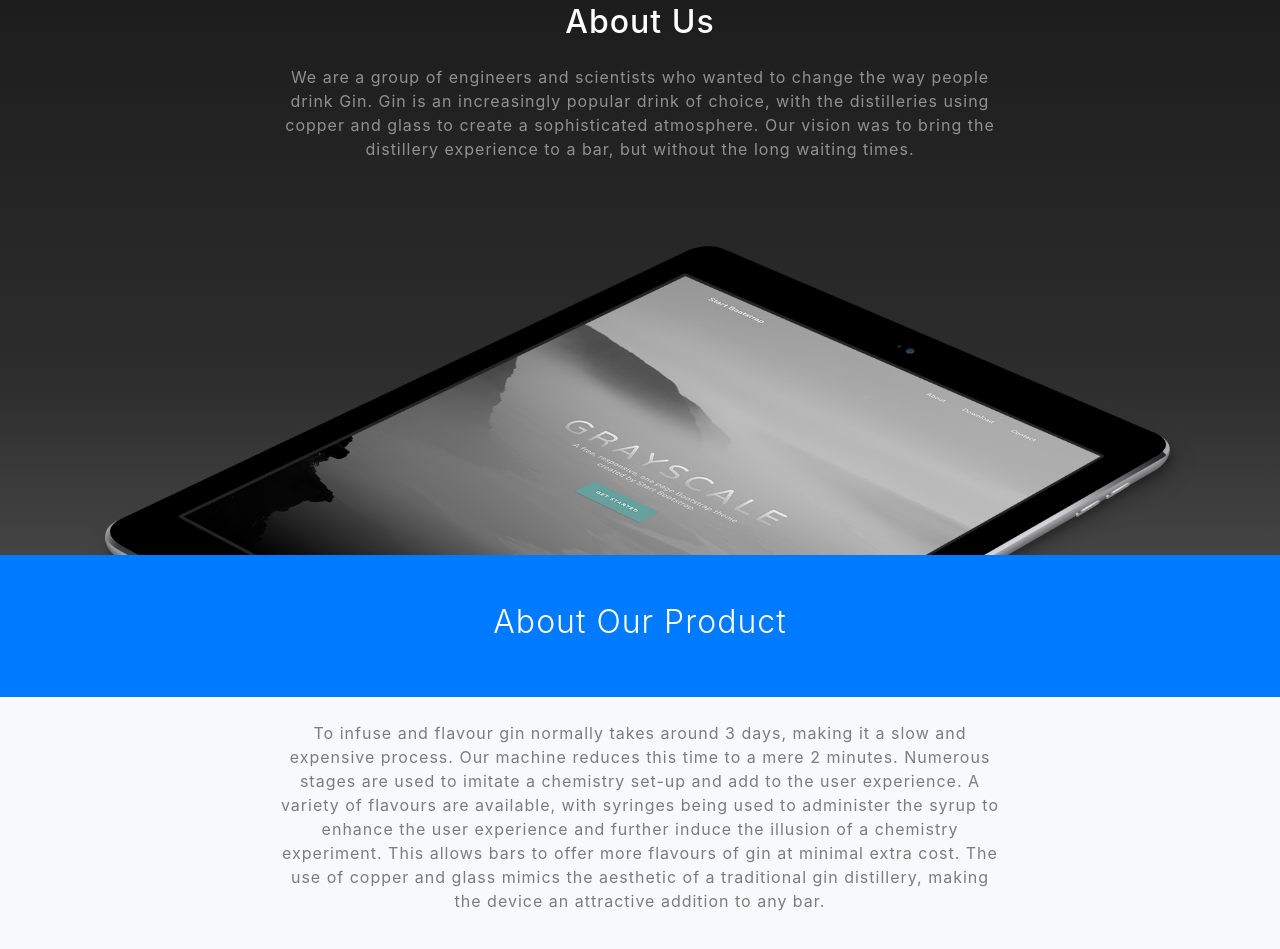
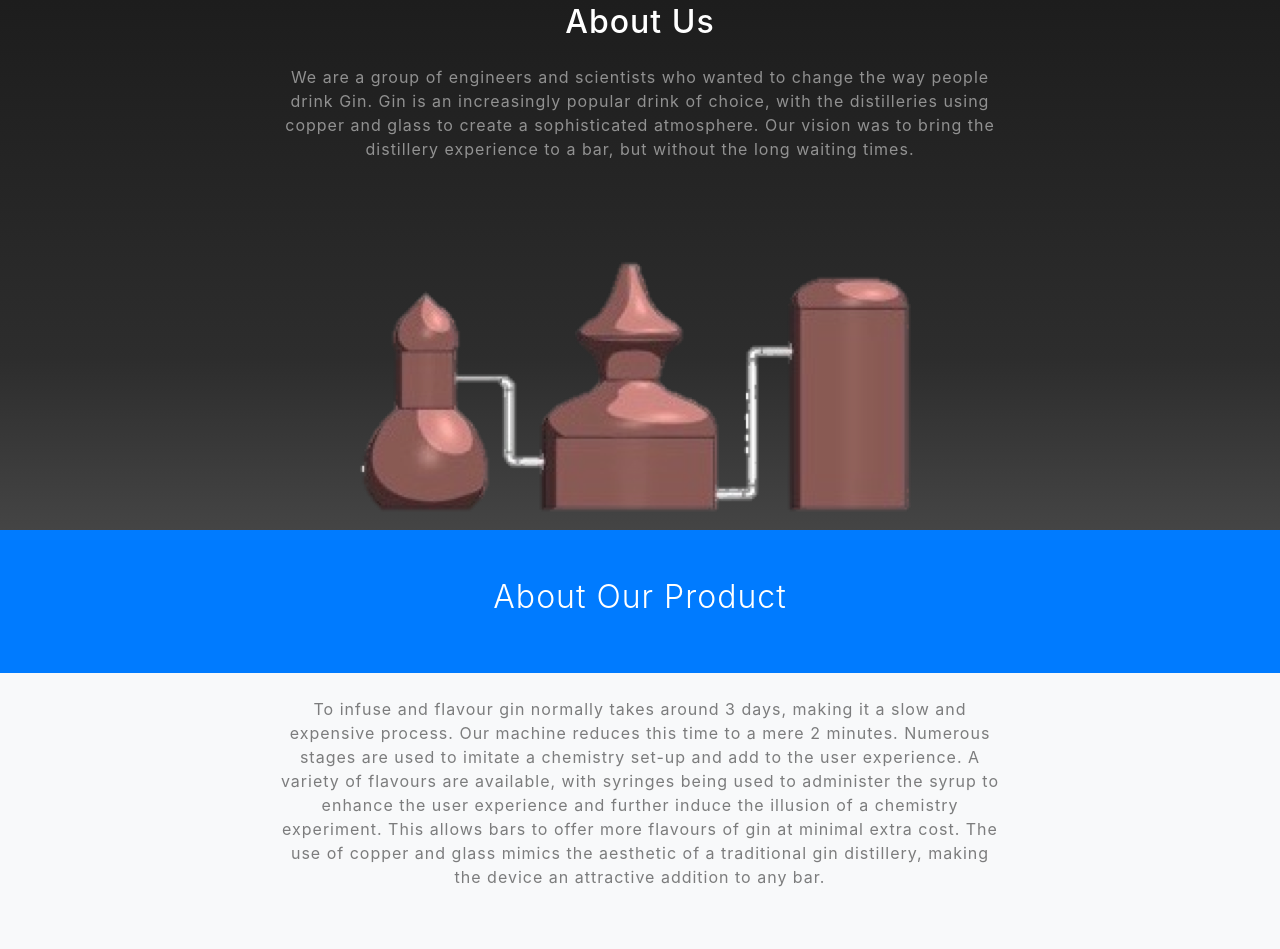
Before and after one commit to zoehall12/horizons, a website with bundled scripts: page index.html in a window 1280 px wide. Shown: the part 957-1906 px from the top of the page. Built offline with nearby package versions, Linux system fonts and the light colour scheme.

Commit message:
about image

```diff
--- a/index.html
+++ b/index.html
@@ -80,7 +80,7 @@
           <p class="text-white-50">We are a group of engineers and scientists who wanted to change the way people drink Gin. Gin is an increasingly popular drink of choice, with the distilleries using copper and glass to create a sophisticated atmosphere. Our vision was to bring the distillery experience to a bar, but without the long waiting times.</p>
         </div>
       </div>
-      <img src="img/ipad.png" class="img-fluid" alt="">
+      <img src="img/nobackground_cartoon.png" class="img-fluid" alt="">
     </div>
   </section>
 
```
Also changed, not shown: img/nobackground_cartoon.png (added).
